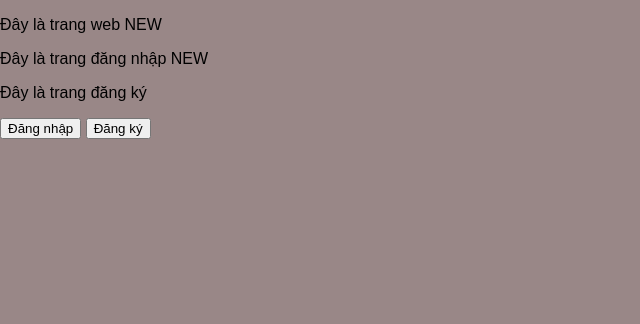
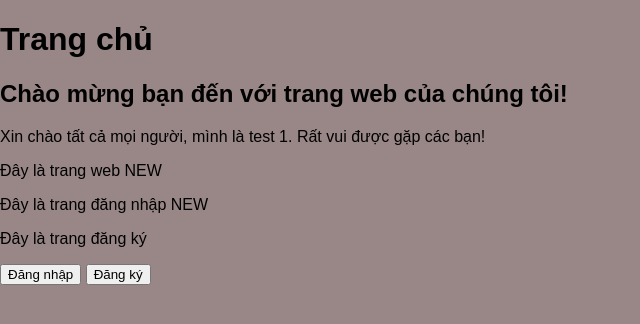
Before and after one commit to lenhat8413/git-new-test, a plain HTML site: page index.html in a window 1280 px wide. Shown: the whole page, without its empty margins (0-640 px from the left). Drawn offline with Linux system fonts and the light colour scheme.

Commit message:
test1 lan 1

```diff
--- a/index.html
+++ b/index.html
@@ -8,9 +8,13 @@
     <link rel="stylesheet" href="index2.css">
 </head>
 <body>
+    <h1>Trang chủ</h1>
+    <h2>Chào mừng bạn đến với trang web của chúng tôi!</h2>
+    <p>Xin chào tất cả mọi người, mình là test 1. Rất vui được gặp các bạn!</p>
     <p>Đây là trang web NEW</p>
     <p>Đây là trang đăng nhập NEW</p>
     <p>Đây là trang đăng ký</p>
+
     <button type="button"   class="btn btn-primary">Đăng nhập</button>
     <button type="button" class="btn btn-success">Đăng ký</button>
 </body>
```
